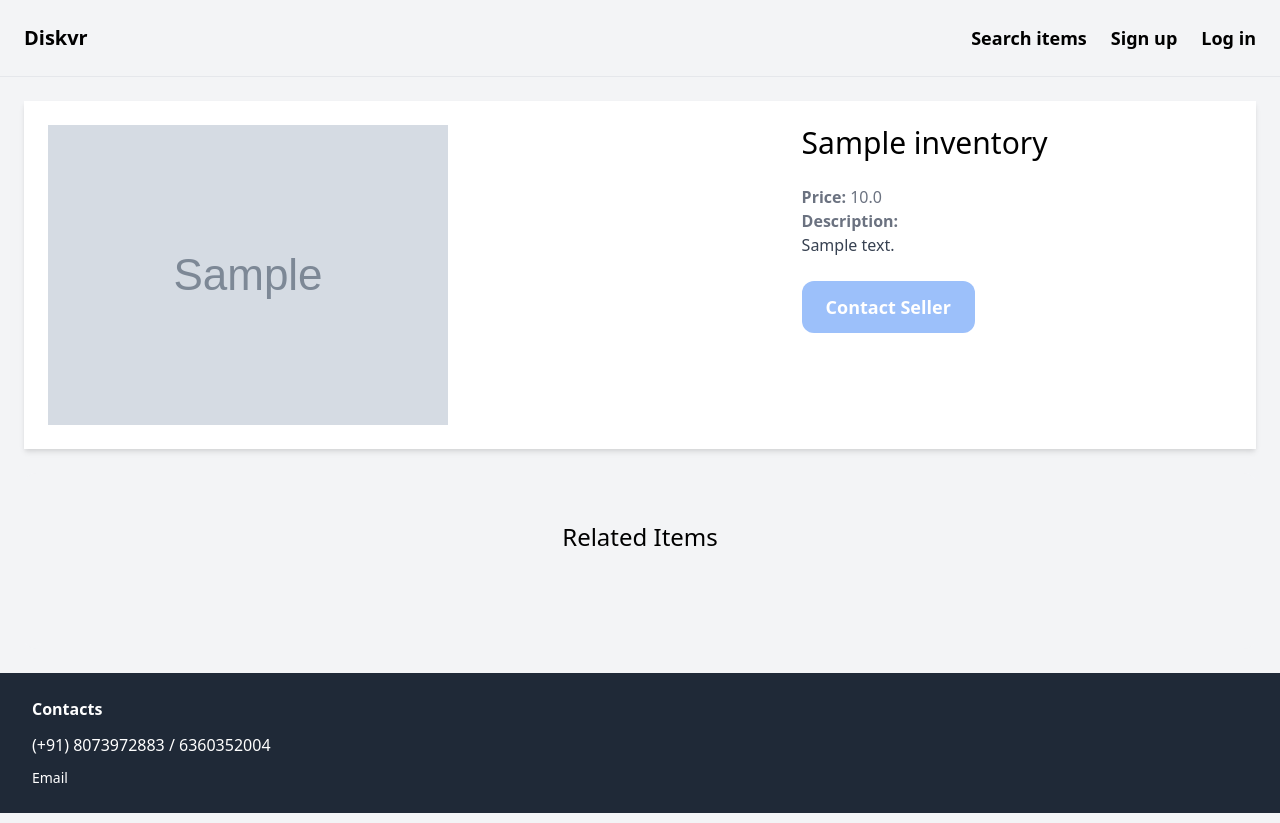
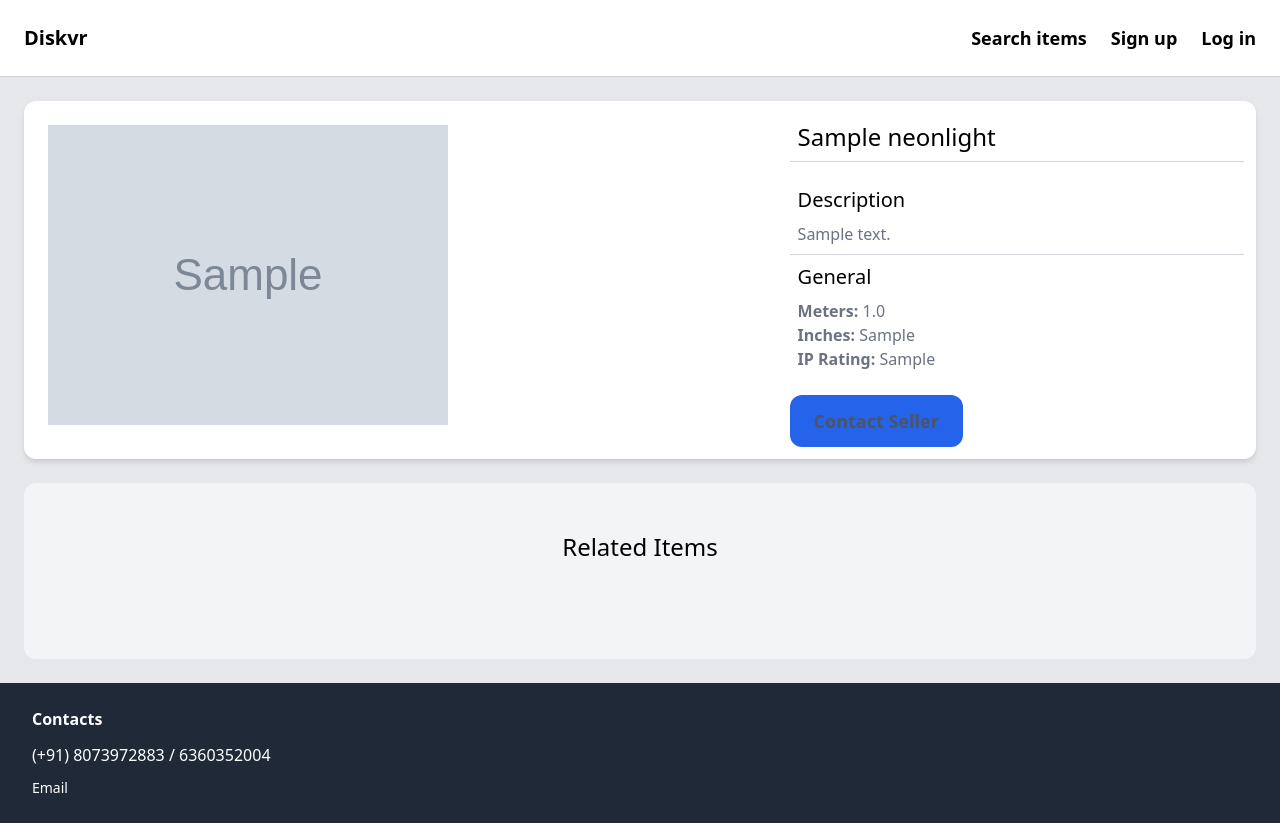
Before and after one commit to danieljkpraveen/Diskvr, a Django app: page /items/1 in a window 1280 px wide. Run offline with Django 4.2, Linux system fonts and the light colour scheme; tables that the repository leaves empty hold one stand-in row (values such as "Sample post"); grey boxes marked "Sample" are stand-in pictures.

Commit message:
Updated the code base for new project scope

```diff
--- a/core/templates/core/base.html
+++ b/core/templates/core/base.html
@@ -19,9 +19,9 @@
     }
   </style>
 </head>
-<body class="bg-gray-100">
+<body class="bg-gray-200">
 
-  <nav class="py-6 px-6 flex justify-between items-center border-b border-gray-200">
+  <nav class="py-6 px-6 flex justify-between items-center border-b border-gray-300 bg-white">
     <a href="/" class="text-xl font-semibold hover:text-blue-500">Diskvr</a>
     <div class="space-x-6 md:hidden">
       <button id="mobileMenuButton" class="text-lg font-semibold">
@@ -67,6 +67,49 @@
     document.getElementById('mobileMenuButton').addEventListener('click', function() {
       document.querySelector('.nav-links').classList.toggle('active');
     });
+
+    // whatsapp contact link
+    // document.addEventListener('DOMContentLoaded', function() {
+    //     const contactButton = document.getElementById('contact-seller');
+    //     const encodedPhoneNumber = contactButton.getAttribute('data-phone');
+    //     const phoneNumber = atob(encodedPhoneNumber); // Decode the encoded phone number
+    //     const baseLink = 'https://api.whatsapp.com/send?phone=';
+
+    //     contactButton.addEventListener('click', function() {
+    //         if (phoneNumber) {
+    //             window.location.href = baseLink + phoneNumber;
+    //         }
+    //     });
+    // });
+
+    document.addEventListener('DOMContentLoaded', function() {
+    const contactButton = document.getElementById('contact-seller');
+    const encodedPhoneNumber = contactButton.getAttribute('data-phone');
+    const phoneNumber = atob(encodedPhoneNumber); // Decode the encoded phone number
+    const baseLink = 'https://api.whatsapp.com/send?phone=';
+
+    contactButton.addEventListener('click', function() {
+        if (phoneNumber) {
+            const itemName = contactButton.getAttribute('data-item-name');
+            const itemDescription = contactButton.getAttribute('data-item-description');
+            const itemMeters = contactButton.getAttribute('data-item-meters');
+            const itemInches = contactButton.getAttribute('data-item-inches');
+
+            const currentPageUrl = window.location.href;
+
+            // const message = `Hi, I'm interested in the ${itemName}. Item Description: ${itemDescription} Meters: ${itemMeters} Inches: ${itemInches} Page URL: ${currentPageUrl}`;
+            const message = `Hi, I'm interested in ${itemName}.\n\n` +
+                                `Description: ${itemDescription}\n\n` +
+                                `Meters: ${itemMeters}\n\n` +
+                                `Inches: ${itemInches}\n\n` +
+                                `Page URL: ${currentPageUrl}`;
+
+            const whatsappLink = baseLink + phoneNumber + '&text=' + encodeURIComponent(message);
+            window.open(whatsappLink, '_blank');
+        }
+    });
+});
+
   </script>
 
 </body>
--- a/core/templates/core/index.html
+++ b/core/templates/core/index.html
@@ -3,7 +3,7 @@
 {% block title %}Welcome{% endblock %}
 
 {% block content %}
-    <div class="mt-6 px-3 py-6 bg-gray-100 rounded-xl">
+    <div class="mt-6 px-3 py-6 bg-gray-200 rounded-xl">
 
 
         <div class="grid grid-cols-1 gap-3 sm:grid-cols-2 md:grid-cols-3 lg:grid-cols-4 ">
--- a/diskvr/settings.py
+++ b/diskvr/settings.py
@@ -32,6 +32,7 @@
     'django.contrib.sessions',
     'django.contrib.messages',
     'django.contrib.staticfiles',
+    'django_extensions',
     'core',
     'inventory',
 ]
--- a/inventory/admin.py
+++ b/inventory/admin.py
@@ -1,7 +1,6 @@
 from django.contrib import admin
 
-from .models import Category, Inventory
+from .models import NeonLights
 
 
-admin.site.register(Category)
-admin.site.register(Inventory)
+admin.site.register(NeonLights)
--- a/inventory/forms.py
+++ b/inventory/forms.py
@@ -1,15 +1,15 @@
 from django import forms
-from .models import Inventory
+from .models import NeonLights
 
 
 INPUT_CLASSES = 'w-full py-4 px-6 rounded-xl border'
 
 class NewItemForm(forms.ModelForm):
     class Meta:
-        model = Inventory
-        fields = ('category', 'name', 'description','price', 'image',)
+        model = NeonLights
+        fields = ('image', 'name', 'description','meters', 'inches', 'ip_rating',)
         widgets = {
-            'category': forms.Select(attrs={
+            'image': forms.FileInput(attrs={
                 'class': INPUT_CLASSES
             }),
             'name': forms.TextInput(attrs={
@@ -18,10 +18,13 @@
             'description': forms.Textarea(attrs={
                 'class': INPUT_CLASSES
             }),
-            'price': forms.TextInput(attrs={
+            'meters': forms.TextInput(attrs={
                 'class': INPUT_CLASSES
             }),
-            'image': forms.FileInput(attrs={
+            'inches': forms.TextInput(attrs={
+                'class': INPUT_CLASSES
+            }),
+            'ip_rating': forms.TextInput(attrs={
                 'class': INPUT_CLASSES
             }),
         }
@@ -29,19 +32,25 @@
 
 class EditItemForm(forms.ModelForm):
     class Meta:
-        model = Inventory
-        fields = ('name', 'description','price', 'image',)
+        model = NeonLights
+        fields = ('image', 'name', 'description','meters', 'inches', 'ip_rating',)
         widgets = {
+            'image': forms.FileInput(attrs={
+                'class': INPUT_CLASSES
+            }),
             'name': forms.TextInput(attrs={
                 'class': INPUT_CLASSES
             }),
             'description': forms.Textarea(attrs={
                 'class': INPUT_CLASSES
             }),
-            'price': forms.TextInput(attrs={
+            'meters': forms.TextInput(attrs={
                 'class': INPUT_CLASSES
             }),
-            'image': forms.FileInput(attrs={
+            'inches': forms.TextInput(attrs={
+                'class': INPUT_CLASSES
+            }),
+            'ip_rating': forms.TextInput(attrs={
                 'class': INPUT_CLASSES
             }),
         }
--- a/inventory/templates/inventory/detail.html
+++ b/inventory/templates/inventory/detail.html
@@ -4,23 +4,28 @@
 
 {% block content %}
 
-<div class="grid grid-cols-1 gap-6 shadow-md bg-white sm:grid-cols-5">
+<div class="grid grid-cols-1 gap-6 shadow-md bg-white sm:grid-cols-5 rounded-xl">
 
     <div class="col-span-1 sm:col-span-3">
         <img src="{{ item.image.url }}" class="p-6 rounded-xl">
     </div>
 
-    <div class="col-span-1 sm:col-span-2 p-6 rounded-xl">
+    <div class="col-span-1 sm:col-span-2 p-3 rounded-xl">
 
-        <h1 class="mb-6 text-3xl">{{ item.name }}</h1>
-        <p class="text-gray-500"><strong>Price: </strong>{{ item.price }}</p>
+        <h1 class="mb-6 text-2xl p-2 border-b border-gray-300">{{ item.name }}</h1>
 
         {% if item.description %}
-            <p class="text-gray-700">
-                <strong class="text-gray-500">Description: </strong><br>
+            <h2 class="text-xl px-2">Description</h2>
+            <p class="text-gray-500 p-2 border-b border-gray-300">
+                <!-- <strong class="text-gray-500">Description: </strong><br> -->
                 {{ item.description }}
             </p>
         {% endif %}
+
+        <h2 class="text-xl p-2">General</h2>
+        <p class="text-gray-500 px-2"><strong>Meters: </strong>{{ item.meters }}</p>
+        <p class="text-gray-500 px-2"><strong>Inches: </strong>{{ item.inches }}</p>
+        <p class="text-gray-500 px-2"><strong>IP Rating: </strong>{{ item.ip_rating }}</p>
 
         {% if request.user == item.created_by %}
 
@@ -34,8 +39,20 @@
 
         {% else %}
 
+            <!-- simple a tag that always works -->
             <!-- <a href="https://api.whatsapp.com/send?phone=6360352004" class="inline-block mt-6 px-6 py-3 text-lg font-semibold bg-blue-500 text-white rounded-xl hover:bg-gray-500">Contact Seller</a> -->
-            <a href="https://api.whatsapp.com/send?phone=6360352004" class="inline-block mt-6 px-6 py-3 text-lg font-semibold bg-blue-500 text-white rounded-xl hover:bg-gray-500 {% if not request.user.is_authenticated %}opacity-50 cursor-not-allowed{% endif %}">Contact Seller</a>
+
+            <!-- a tag with button faked as unclickable if user not logged in -->
+            <!-- <a href="https://api.whatsapp.com/send?phone=6360352004" class="inline-block mt-6 px-6 py-3 text-lg font-semibold bg-blue-500 text-white rounded-xl hover:bg-gray-500 {% if not request.user.is_authenticated %}opacity-50 cursor-not-allowed{% endif %}">Contact Seller</a> -->
+
+            <!-- a tag that is disabled if user is not logged in -->
+            <!-- <a href="https://api.whatsapp.com/send?phone=6360352004" class="inline-block mt-6 px-6 py-3 text-lg font-semibold bg-blue-600 text-white rounded-xl hover:bg-gray-500 {% if not request.user.is_authenticated %}bg-gray-300 text-gray-600 cursor-not-allowed pointer-events-none{% endif %}" {% if not request.user.is_authenticated %}disabled{% endif %}>Contact Seller</a> -->
+
+            <!-- disabled a tag when not logged in with hidden number -->
+            <!-- <a id="contact-seller" data-phone="NjM2MDM1MjAwNA==" class="inline-block mt-6 px-6 py-3 text-lg font-semibold bg-blue-600 text-white rounded-xl hover:bg-gray-500 {% if not request.user.is_authenticated %}bg-gray-300 text-gray-600 cursor-not-allowed pointer-events-none{% endif %}" {% if not request.user.is_authenticated %}disabled{% endif %}>Contact Seller</a> -->
+
+            <!-- disabled a tag with information -->
+            <button id="contact-seller" data-phone="NjM2MDM1MjAwNA==" data-item-name="{{ item.name }}" data-item-description="{{ item.description }}" data-item-meters="{{ item.meters }}" data-item-inches="{{ item.inches }}" class="inline-block mt-6 px-6 py-3 text-lg font-semibold bg-blue-600 text-white rounded-xl hover:bg-gray-500 {% if not request.user.is_authenticated %}bg-gray-300 text-gray-600 cursor-not-allowed pointer-events-none{% endif %}" {% if not request.user.is_authenticated %}disabled{% endif %}>Contact Seller</button>
 
         {% endif %}
 
@@ -47,7 +64,7 @@
 
     <h2 class="mb-12 text-2xl text-center">Related Items</h2>
 
-    <div class="flex flex-wrap gap-3">
+    <div class="flex flex-wrap gap-3 justify-center">
         {% for item in related_items %}
             <div class="w-full sm:w-1/2 md:w-1/3 lg:w-1/4 xl:w-1/5 shadow-md bg-white rounded-xl p-2">
                 <a href="{% url 'inventory:detail' item.id %}">
--- a/inventory/views.py
+++ b/inventory/views.py
@@ -2,13 +2,15 @@
 from django.contrib.auth.decorators import login_required
 from django.db.models import Q
 
-from .models import Inventory, Category
+from .models import NeonLights
 from .forms import EditItemForm, NewItemForm
 
 
 def detail(request, pk):
-    item = get_object_or_404(Inventory, pk=pk)
-    related_items = Inventory.objects.filter(category=item.category).exclude(pk=pk)[0:3]
+    # this view is for the details page
+
+    item = get_object_or_404(NeonLights, pk=pk)
+    related_items = NeonLights.objects.exclude(pk=pk).order_by('?')[:4]
     return render(
         request,
         'inventory/detail.html',
@@ -20,13 +22,10 @@
 
 
 def items(request):
+    # this view is for search items
+
     query = request.GET.get('query', '')
-    category_id = int(request.GET.get('category', 0))
-    categories = Category.objects.all()
-    items = Inventory.objects.all()
-
-    if category_id:
-        items = items.filter(category_id=category_id)
+    items = NeonLights.objects.all()
 
     if query:
         items = items.filter(Q(name__icontains=query) | Q(description__icontains=query))
@@ -37,14 +36,14 @@
         {
             'items': items,
             'query': query,
-            'categories': categories,
-            'category_id': category_id,
         }
     )
 
 
 @login_required
 def new(request):
+    # this view is to create new item
+
     if request.method == 'POST':
         form = NewItemForm(request.POST, request.FILES)
 
@@ -69,14 +68,18 @@
 
 @login_required
 def delete(request, pk):
-    item = get_object_or_404(Inventory, pk=pk, created_by=request.user)
+    # this view is to delete item
+
+    item = get_object_or_404(NeonLights, pk=pk, created_by=request.user)
     item.delete()
     return redirect('/')
 
 
 @login_required
 def edit(request, pk):
-    item = get_object_or_404(Inventory, pk=pk, created_by=request.user)
+    # this view is to edit item
+
+    item = get_object_or_404(NeonLights, pk=pk, created_by=request.user)
     if request.method == 'POST':
         form = EditItemForm(request.POST, request.FILES, instance=item)
 
@@ -99,4 +102,6 @@
 
 @login_required
 def orders(request):
+    # this view is to track orders made by customers
+
     return render(request, 'inventory/orders.html')
```
Also changed, not shown: core/views.py (+7 -5 lines), inventory/models.py (+7 -21 lines), inventory/templates/inventory/items.html (+5 -24 lines), requirements.txt (+4 -7 lines), inventory/migrations/0001_initial.py (deleted), inventory/migrations/0002_alter_inventory_options.py (deleted), inventory/migrations/0003_neonlights.py (added), inventory/migrations/0004_alter_neonlights_ip_rating.py (added), inventory/migrations/0005_remove_inventory_category_and_more.py (added).
